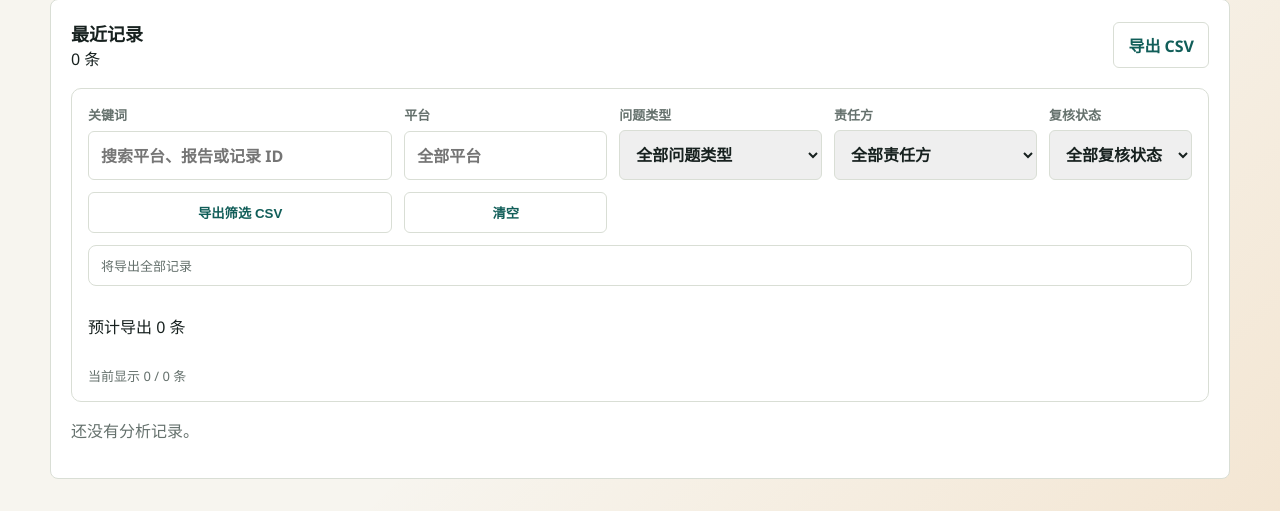
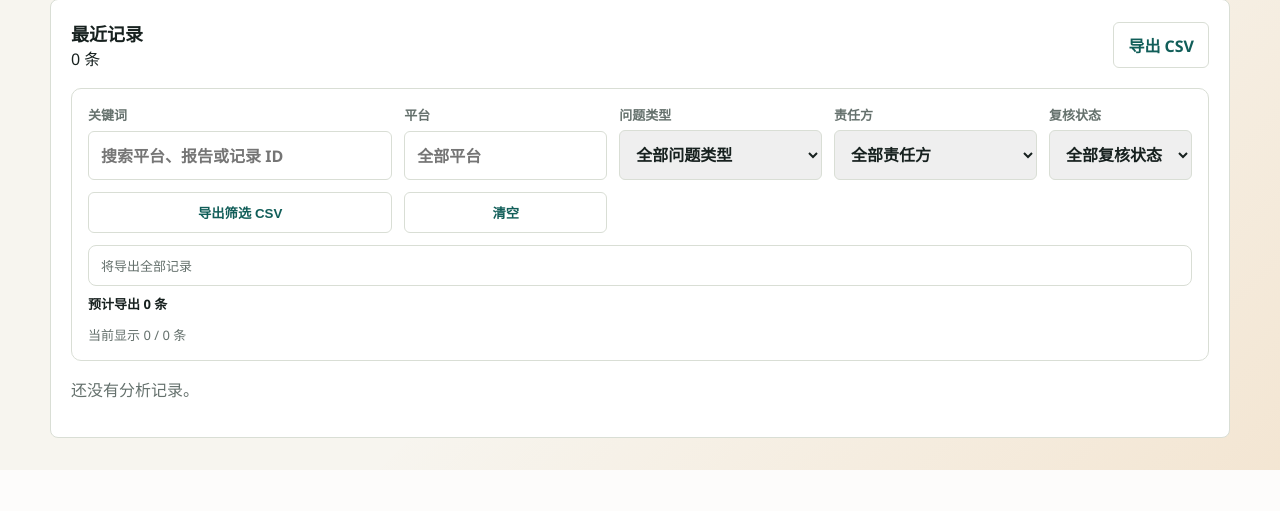
Before and after one commit to ARIUM-hub/AI-Agent-Development, a FastAPI app: page / in a window 1280 px wide. Shown: the part 1303-1814 px from the top of the page. After the commit the page ends 1773 px from the top, so only its background shows below. Run offline with FastAPI, Linux system fonts and the light colour scheme; data that the repository does not hold is empty.

Commit message:
style: highlight export count preview

```diff
--- a/src/customer_issue_agent/static/styles.css
+++ b/src/customer_issue_agent/static/styles.css
@@ -389,7 +389,8 @@ textarea:focus-visible {
 
 .filter-field span,
 .filter-count,
-.export-filter-summary {
+.export-filter-summary,
+.export-count-preview {
   color: var(--muted);
   font-size: 13px;
 }
@@ -406,6 +407,13 @@ textarea:focus-visible {
   border: 1px solid var(--line);
   border-radius: 8px;
   background: rgba(255, 255, 255, 0.7);
+}
+
+.export-count-preview {
+  grid-column: 1 / -1;
+  margin: -4px 0 0;
+  color: var(--ink);
+  font-weight: 700;
 }
 
 .filter-empty {
```
Also changed, not shown: tests/test_app.py (+1 -0 lines).
